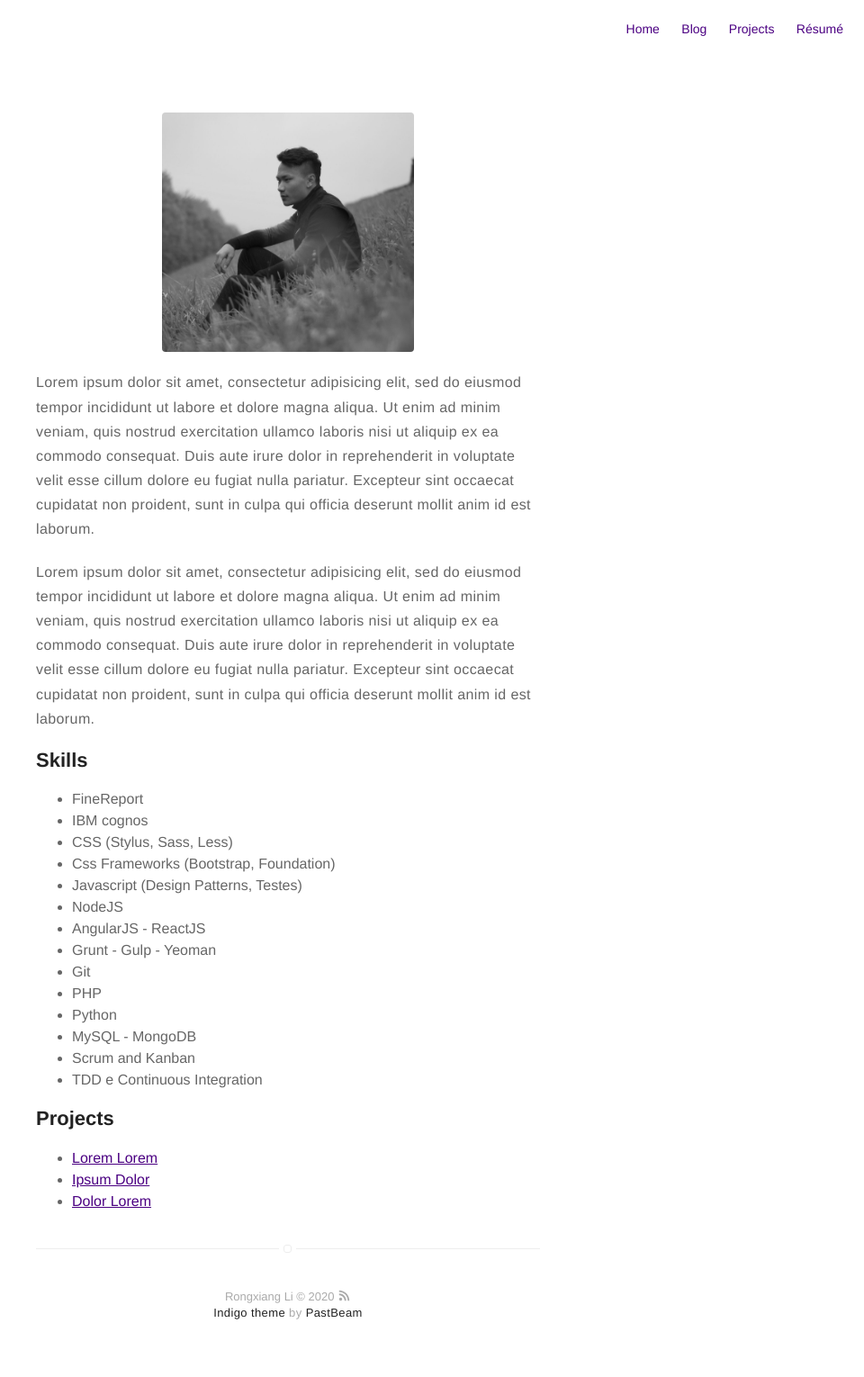
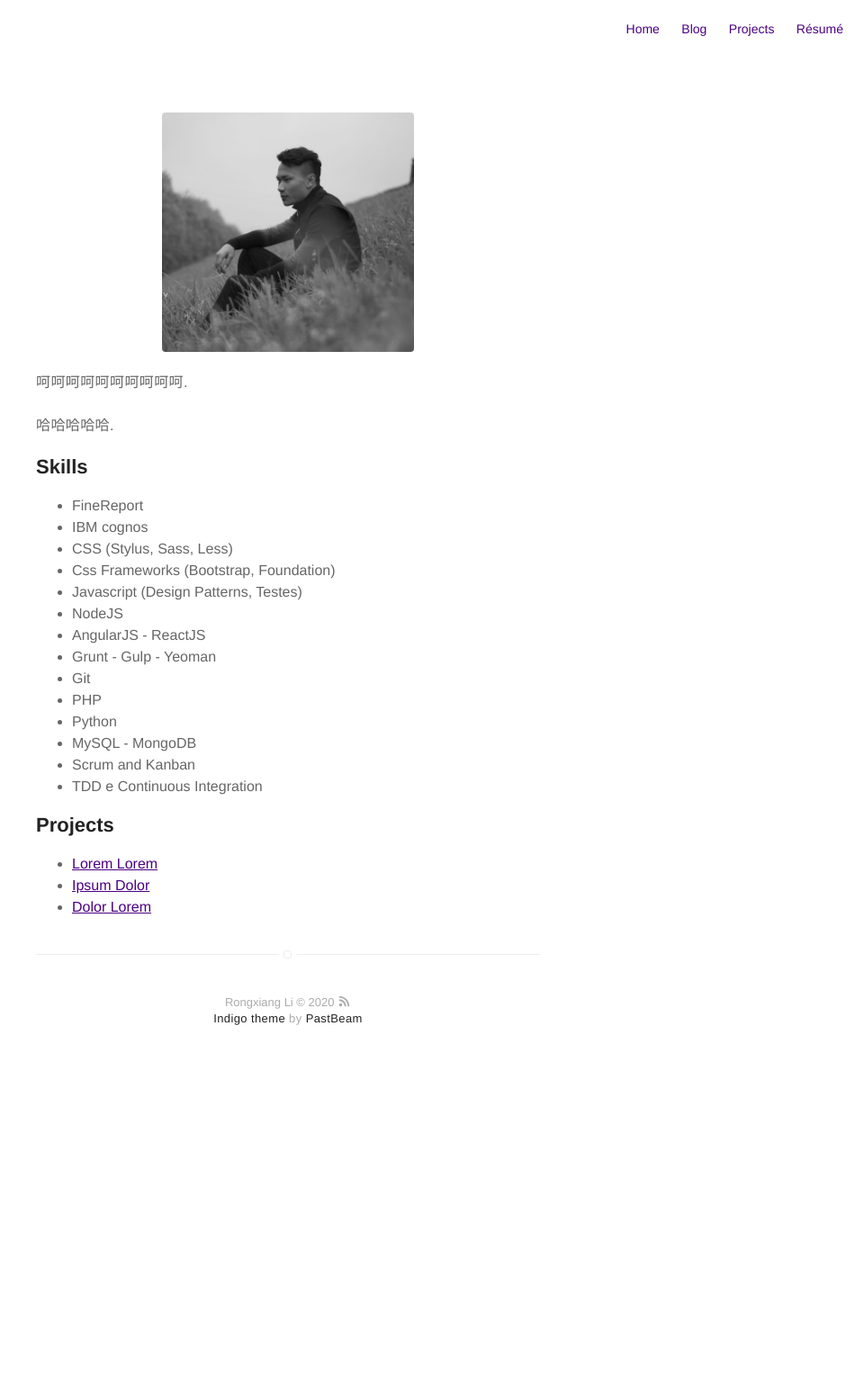
Before and after one commit to PastBeam/PastBeam.github.ioLRX, a Jekyll site: the page built from about.md, in a window 1280 px wide. Shown: the whole page at 90% size, without its empty margins (320-1280 px from the left). Built offline with Jekyll 4.4.1, drawn with Linux system fonts in a browser that asks for light colours; after the commit the page ends 1204 px from its top, so only the background shows below that.

Commit message:
Update about.md

```diff
--- a/about.md
+++ b/about.md
@@ -4,19 +4,9 @@ layout: page
 ---
 ![Profile Image]({{ site.url }}/{{ site.picture }})
 
-<p>Lorem ipsum dolor sit amet, consectetur adipisicing elit, sed do eiusmod
-tempor incididunt ut labore et dolore magna aliqua. Ut enim ad minim veniam,
-quis nostrud exercitation ullamco laboris nisi ut aliquip ex ea commodo
-consequat. Duis aute irure dolor in reprehenderit in voluptate velit esse
-cillum dolore eu fugiat nulla pariatur. Excepteur sint occaecat cupidatat non
-proident, sunt in culpa qui officia deserunt mollit anim id est laborum.</p>
+<p>呵呵呵呵呵呵呵呵呵呵.</p>
 
-<p>Lorem ipsum dolor sit amet, consectetur adipisicing elit, sed do eiusmod
-tempor incididunt ut labore et dolore magna aliqua. Ut enim ad minim veniam,
-quis nostrud exercitation ullamco laboris nisi ut aliquip ex ea commodo
-consequat. Duis aute irure dolor in reprehenderit in voluptate velit esse
-cillum dolore eu fugiat nulla pariatur. Excepteur sint occaecat cupidatat non
-proident, sunt in culpa qui officia deserunt mollit anim id est laborum.</p>
+<p>哈哈哈哈哈.</p>
 
 <h2>Skills</h2>
 
```
